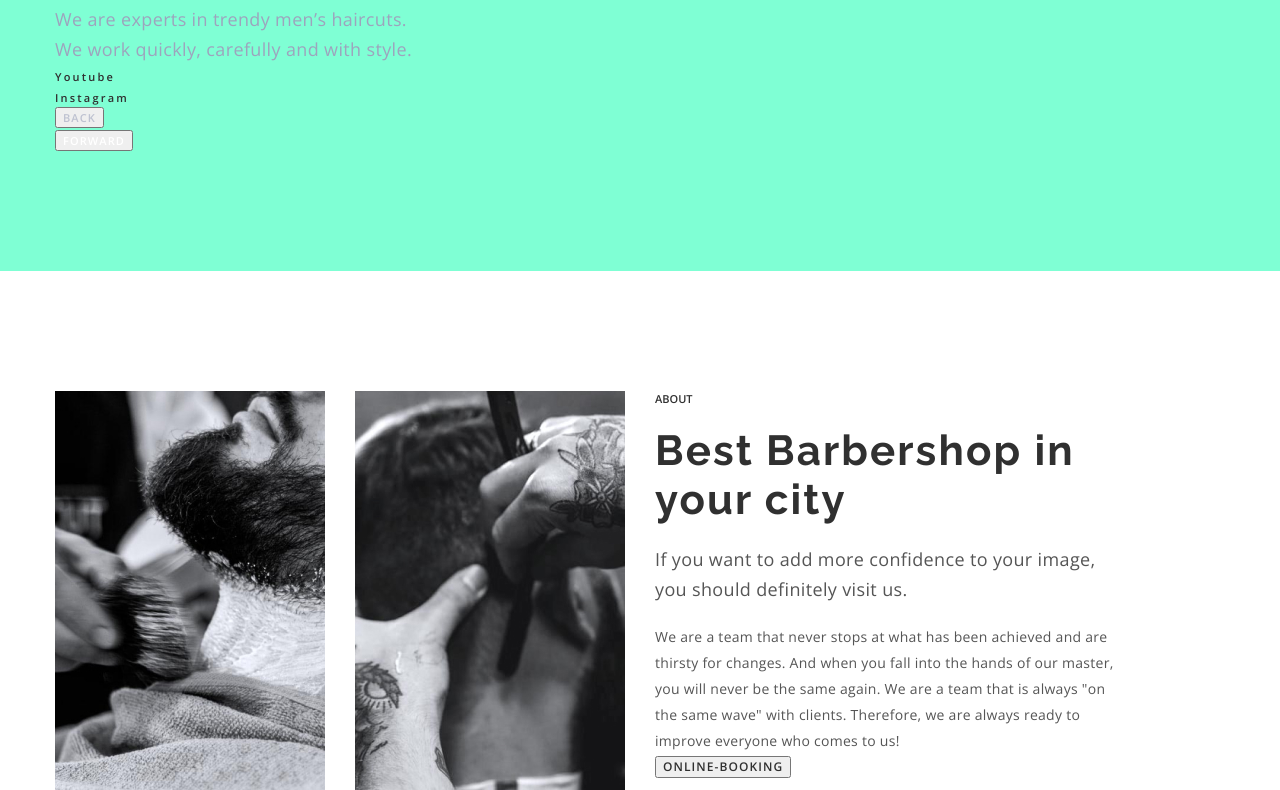
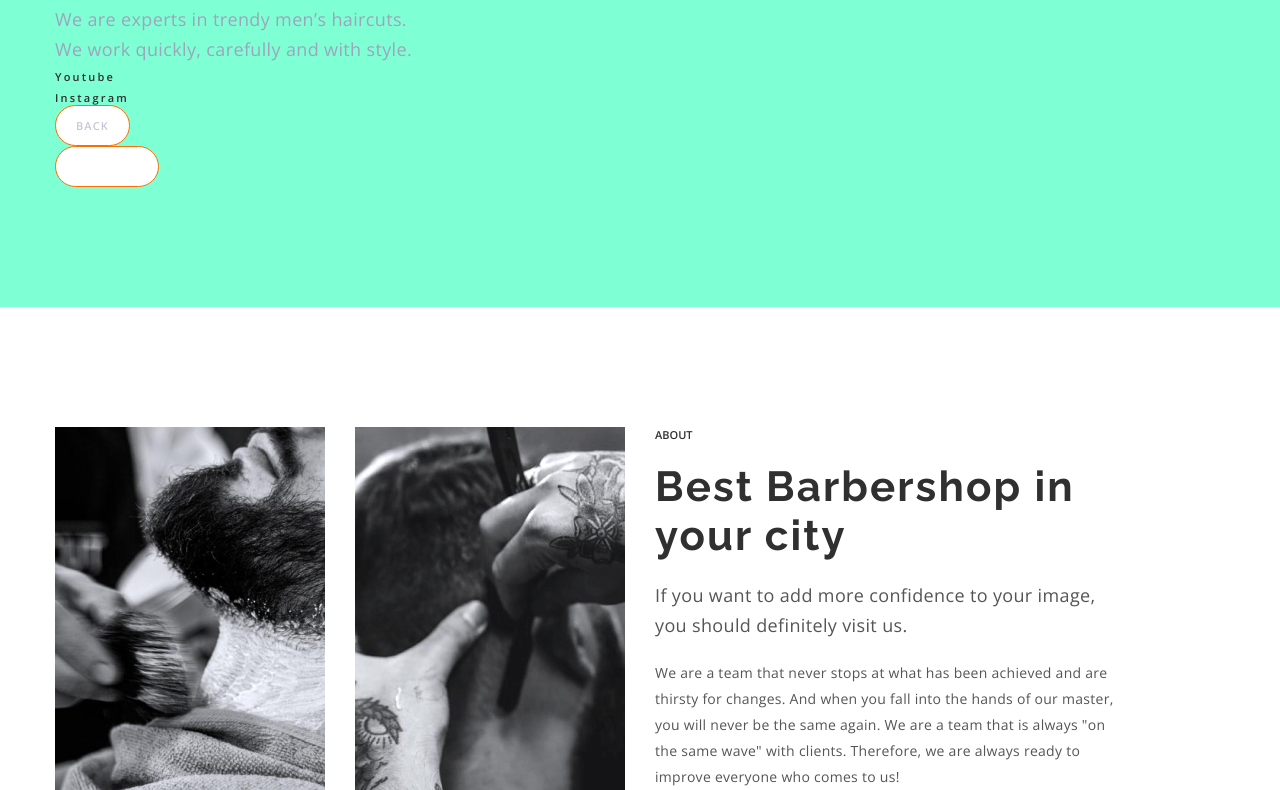
Before and after one commit to KovalenkoMaks/practice, a plain HTML site: page index.html in a window 1280 px wide. Shown: the part 312-1102 px from the top of the page. Drawn offline with nearby package versions, Linux system fonts and the light colour scheme.

Commit message:
добавляет стилизацию кнопок

```diff
--- a/css/style.css
+++ b/css/style.css
@@ -92,6 +92,11 @@ margin-right: 30px;
     background-color: var(--accent-color) ;
 }
 .btn {
+    border: 1px solid var(--accent-color);
+    border-radius: 25px;
+    background-color: var(--white) ;
+    padding: 12px 20px;
+
     font-family: 'Open Sans', sans-serif;
     font-weight: 600;
     font-size: 12px;
@@ -204,9 +209,8 @@ margin-right: 30px;
     width: 470px;
 }
 .text-second {
-    /* font-family: 'Open Sans';
-        font-style: normal;
-        font-weight: 400; */
+    margin-bottom: 42px;
+
         font-size: 14px;
         line-height:calc(26/14);
         letter-spacing: 0.02em;
```
